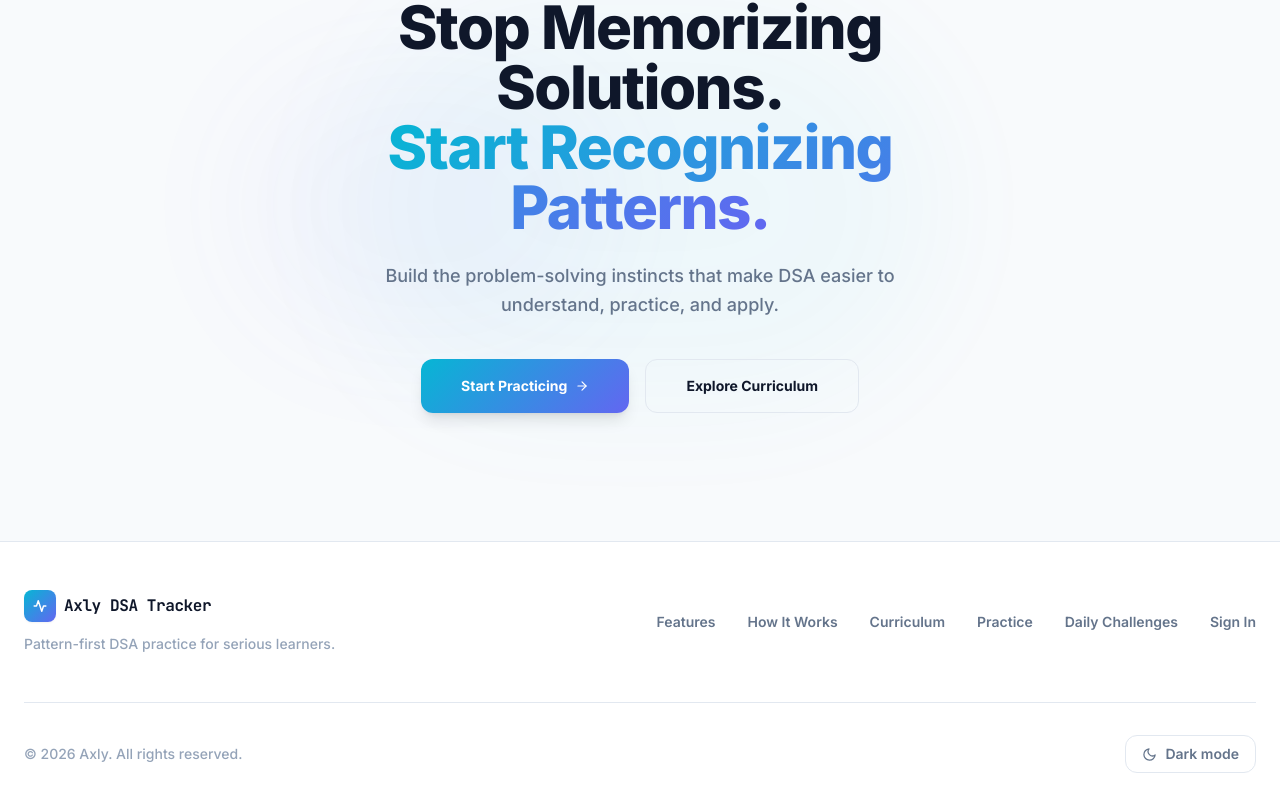
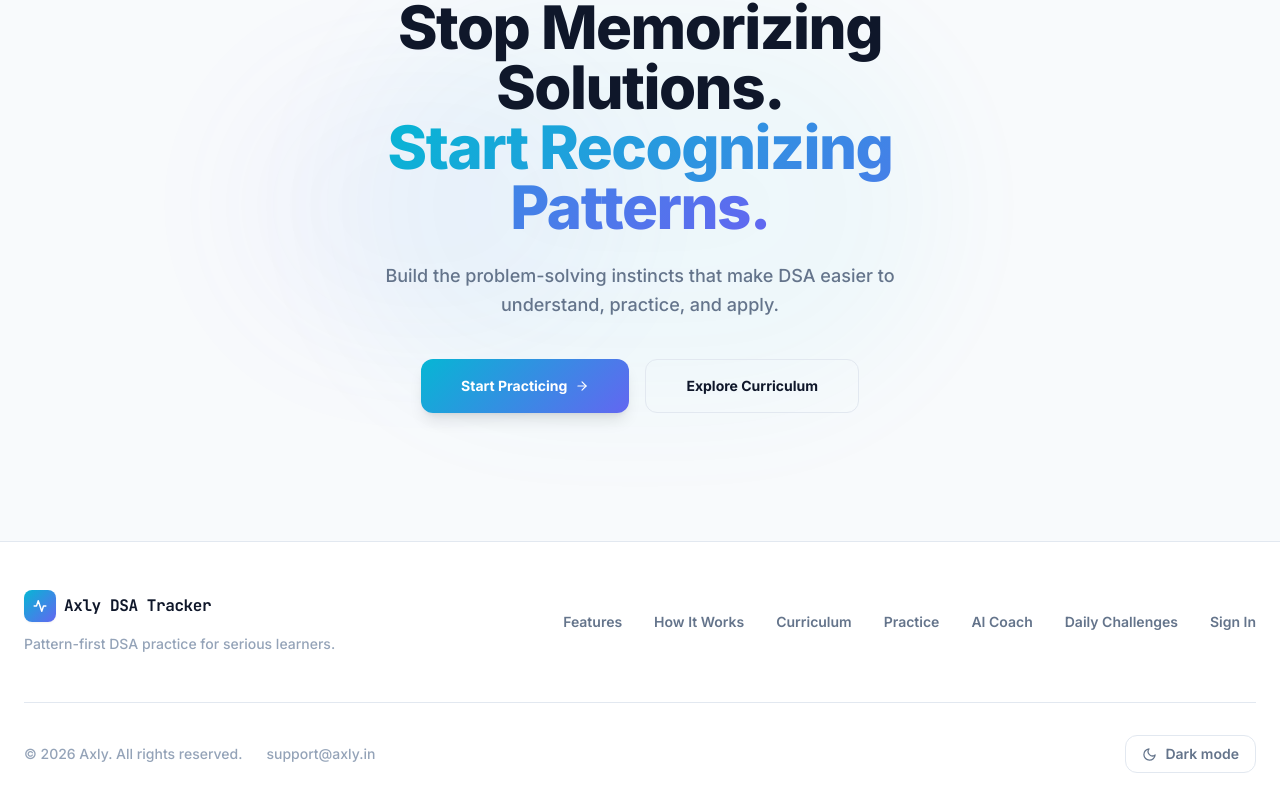
Before and after one commit to Ravikiran9988/axly-dsa-tracker, a React (Vite) app in the folder frontend/: page / in a window 1280 px wide. Shown: the part 7622-8433 px from the top of the page. Built offline with nearby package versions, Linux system fonts and the light colour scheme; no server answers.

Commit message:
feat: add landing page component with feature overview, navigation, and code snippets

```diff
--- a/frontend/src/pages/LandingPage.jsx
+++ b/frontend/src/pages/LandingPage.jsx
@@ -395,9 +395,9 @@ export default function LandingPage({ onNavigateToLogin }) {
                       <pre className="flex-1 p-3 text-[11px] leading-[1.65] font-mono overflow-hidden" style={{ color: "#E2E8F0" }}
                         dangerouslySetInnerHTML={{ __html: HERO_CODE }} />
                       <div className="flex gap-2 px-3 pb-3">
-                        <button className="px-3 py-1.5 rounded text-xs font-semibold transition-opacity hover:opacity-80 border"
+                        <button onClick={() => onNavigateToLogin('login')} className="px-3 py-1.5 rounded text-xs font-semibold transition-opacity hover:opacity-80 border"
                           style={{ background: "rgba(34,211,238,0.15)", color: "#22D3EE", borderColor: "rgba(34,211,238,0.3)" }}>▶ Run</button>
-                        <button className="px-3 py-1.5 rounded text-xs font-bold text-white transition-opacity hover:opacity-80"
+                        <button onClick={() => onNavigateToLogin('login')} className="px-3 py-1.5 rounded text-xs font-bold text-white transition-opacity hover:opacity-80"
                           style={{ background: "linear-gradient(135deg, #06B6D4, #6366F1)" }}>Submit</button>
                       </div>
                     </div>
@@ -1053,13 +1053,20 @@ export default function LandingPage({ onNavigateToLogin }) {
               <p className="text-sm font-medium" style={T.t3}>Pattern-first DSA practice for serious learners.</p>
             </div>
             <nav className="flex flex-wrap gap-x-8 gap-y-4" aria-label="Footer navigation">
-              {["Features", "How It Works", "Curriculum", "Practice", "Daily Challenges", "Sign In"].map(l => (
-                <a key={l} href="#" className="text-sm font-semibold transition-colors hover:text-cyan-500" style={{ ...T.t2, textDecoration: "none" }}>{l}</a>
+              {["Features", "How It Works", "Curriculum", "Practice", "AI Coach", "Daily Challenges", "Sign In"].map(l => (
+                <a key={l}
+                   href={l === "Sign In" ? "#" : `#${l.toLowerCase().replace(/ /g, "-")}`}
+                   onClick={l === "Sign In" ? (e) => { e.preventDefault(); onNavigateToLogin('login'); } : undefined}
+                   className="text-sm font-semibold transition-colors hover:text-cyan-500"
+                   style={{ ...T.t2, textDecoration: "none" }}>{l}</a>
               ))}
             </nav>
           </div>
           <div className="mt-12 pt-8 border-t flex flex-col sm:flex-row items-start sm:items-center justify-between gap-6" style={{ borderColor: "var(--border-subtle)" }}>
-            <p className="text-sm font-medium" style={T.t3}>© 2026 Axly. All rights reserved.</p>
+            <div className="flex flex-col sm:flex-row items-start sm:items-center gap-2 sm:gap-6">
+              <p className="text-sm font-medium" style={T.t3}>© 2026 Axly. All rights reserved.</p>
+              <a href="mailto:support@axly.in" className="text-sm font-medium transition-colors hover:text-cyan-500" style={T.t3}>support@axly.in</a>
+            </div>
             <button onClick={toggle}
               className="flex items-center gap-2 px-4 py-2 rounded-xl text-sm font-semibold border transition-all hover:bg-theme-surface2 active:scale-95"
               style={{ ...T.border, ...T.t2 }}
```
